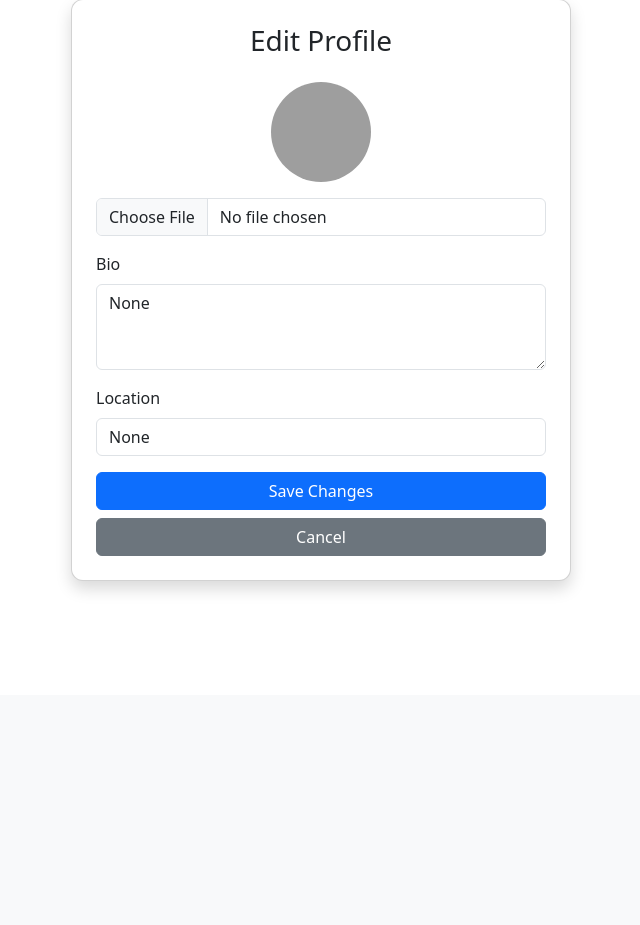
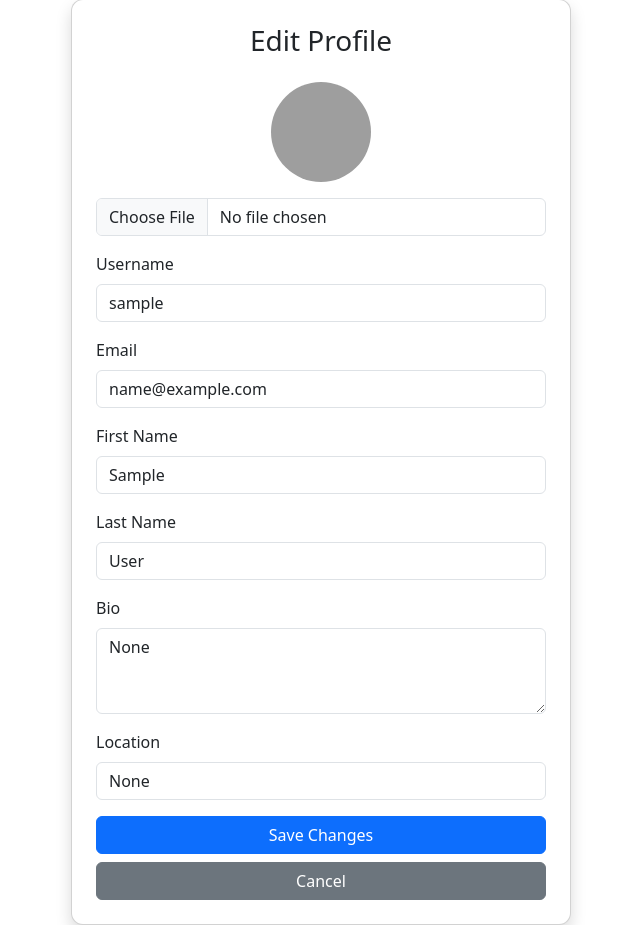
Before and after one commit to 1155-boni/network, a Django app: page /profile/edit/ in a window 1280 px wide. Shown: the part 105-1030 px from the top of the page, without its empty margins (319-959 px from the left). Before the commit the page ends 695 px from the top, so only its background shows below. Run offline with Django 5.2, Linux system fonts and the light colour scheme; the visitor is signed in with stand-in values (Sample User, id 1); data that the repository does not hold is empty; some libraries are stand-ins or nearby versions; grey boxes are pictures that could not be loaded.

Commit message:
Add edit_profile

```diff
--- a/instafinsta/templates/edit_profile.html
+++ b/instafinsta/templates/edit_profile.html
@@ -18,6 +18,30 @@
         <input type="file" name="profile_pic" class="form-control">
       </div>
 
+      <!-- Username -->
+      <div class="mb-3">
+        <label class="form-label">Username</label>
+        <input type="text" name="username" class="form-control" value="{{ user.username }}">
+      </div>
+
+      <!-- Email -->
+      <div class="mb-3">
+        <label class="form-label">Email</label>
+        <input type="email" name="email" class="form-control" value="{{ user.email }}">
+      </div>
+
+      <!-- First Name -->
+      <div class="mb-3">
+        <label class="form-label">First Name</label>
+        <input type="text" name="first_name" class="form-control" value="{{ user.first_name }}">
+      </div>
+
+      <!-- Last Name -->
+      <div class="mb-3">
+        <label class="form-label">Last Name</label>
+        <input type="text" name="last_name" class="form-control" value="{{ user.last_name }}">
+      </div>
+
       <!-- Bio -->
       <div class="mb-3">
         <label class="form-label">Bio</label>
--- a/instafinsta/views.py
+++ b/instafinsta/views.py
@@ -1,3 +1,4 @@
+from pyexpat.errors import messages
 from django.shortcuts import render, redirect, get_object_or_404
 from django.contrib.auth import login, authenticate, logout
 from django.contrib.auth.decorators import login_required
@@ -164,15 +165,30 @@ def home(request):
 @login_required
 def edit_profile(request):
     profile = request.user.profile
+    user = request.user
+
     if request.method == 'POST':
         form = ProfileForm(request.POST, request.FILES, instance=profile)
         if form.is_valid():
+            # Save profile fields (bio, location, profile_pic)
             form.save()
+
+            # Save user fields (username, email, first/last name)
+            user.username = request.POST.get("username", user.username)
+            user.email = request.POST.get("email", user.email)
+            user.first_name = request.POST.get("first_name", user.first_name)
+            user.last_name = request.POST.get("last_name", user.last_name)
+            user.save()
+
+            messages.success(request, "Profile updated successfully.")
             return redirect('profile')
     else:
         form = ProfileForm(instance=profile)
-    return render(request, 'edit_profile.html', {'form': form})
 
+    return render(request, 'edit_profile.html', {
+        'form': form,
+        'user': user,   # so template can pre-fill values
+    })
 @login_required
 def remove_profile_pic(request):
     profile = request.user.profile
```
Also changed, not shown: instafinsta/templates/profile.html (+10 -5 lines).
